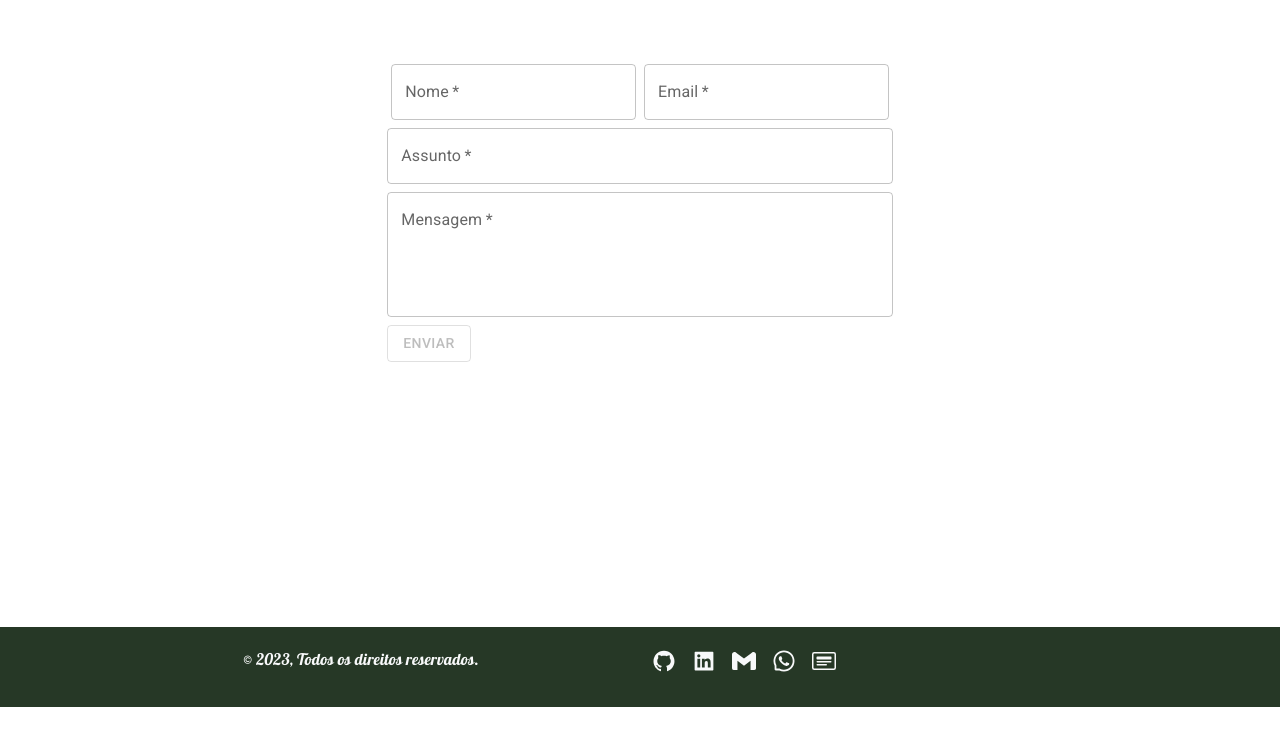
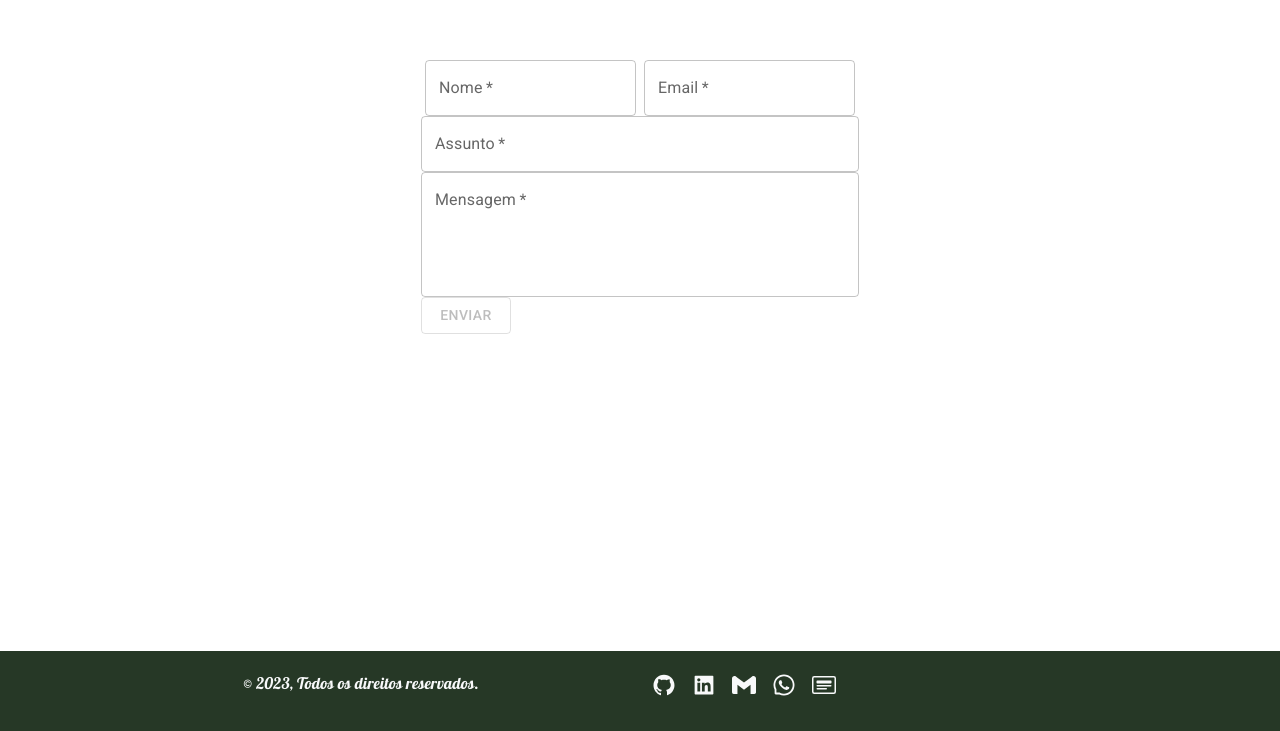
Before and after one commit to AlectorAlexander/portflowlio, a React (Vite) app: page / in a window 1280 px wide. Shown: the part 2893-3624 px from the top of the page. Before the commit the page ends 3600 px from the top, so only its background shows below. Built offline with nearby package versions, Linux system fonts and the light colour scheme; a web font is replaced by a local one.

Commit message:
fix: componente de contatos redimensionado

```diff
--- a/src/pages/Contato.jsx
+++ b/src/pages/Contato.jsx
@@ -51,7 +51,7 @@ const Contato = React.forwardRef(({forwardedRef, componentRef, visible}) => {
                     className='d-flex w-100'
                 >
                     <TextField
-                        className='my-1 mx-1 w-100'
+                        className='mx-1 w-100'
                         required
                         color="success"
                         id="nome"
@@ -61,7 +61,7 @@ const Contato = React.forwardRef(({forwardedRef, componentRef, visible}) => {
                         onChange={(event) => setNome(event.target.value)}
                     />
                     <TextField
-                        className='my-1 mx-1 w-100'
+                        className='mx-1 w-100'
                         required
                         color="success"
                         id="email"
@@ -72,7 +72,7 @@ const Contato = React.forwardRef(({forwardedRef, componentRef, visible}) => {
                     />
                 </div>
                 <TextField
-                    className='my-1 w-100'
+                    className='w-100'
                     required
                     color="success"
                     id="assunto"
@@ -83,7 +83,7 @@ const Contato = React.forwardRef(({forwardedRef, componentRef, visible}) => {
                 />
 
                 <TextField
-                    className='my-1 w-100'
+                    className='w-100'
                     required
                     id="mensagem"
                     color="success"
@@ -99,7 +99,7 @@ const Contato = React.forwardRef(({forwardedRef, componentRef, visible}) => {
                     variant="outlined"
                     color="success"
                     type="submit"
-                    className='my-1 button'
+                    className='button'
                 >
         Enviar
                 </Button>
--- a/src/styles/Contato.scss
+++ b/src/styles/Contato.scss
@@ -34,9 +34,11 @@ $text-color3: #12565bdf;
   .form {
     margin: 1rem;
     margin-top: 2rem;
-    height: 70vh;
+    height: 72vh;
     margin-top: 20vh;
-    margin-bottom: 20vh;
+    margin-bottom: 21vh;
+    display: flex;
+    flex-direction: column;
   }
 
   .button {
@@ -45,6 +47,7 @@ $text-color3: #12565bdf;
     margin-left: auto;
     margin-right: auto;
     display: block;
+    z-index: 33;
     max-width: 90px;
   }
 
```
